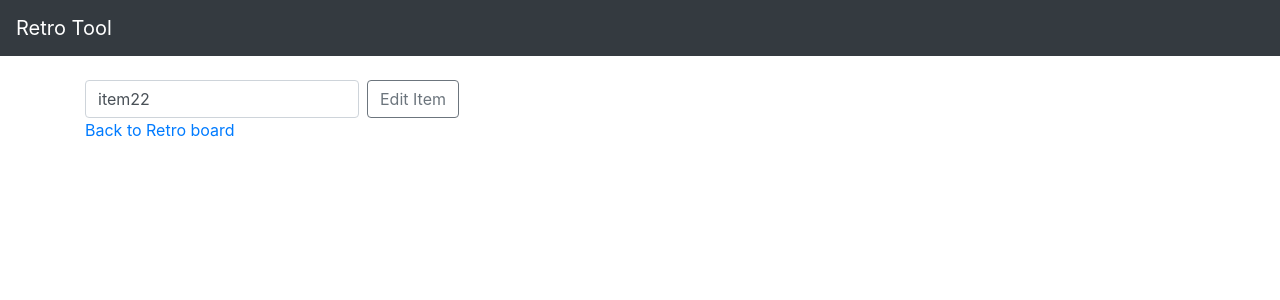
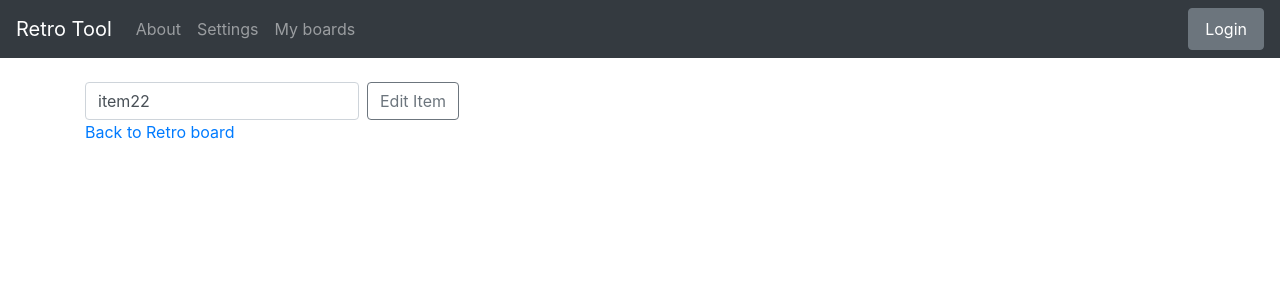
Before and after one commit to wojtekd9393/DjangoProjects, a Django app: page /edit/74 in a window 1280 px wide. Shown: the top 300 px of the page. Run offline with Django 3.2, Linux system fonts and the light colour scheme; data comes from the database, SQL or seed files in the repository; both versions use the stored data as it was after the commit; some libraries are stand-ins or nearby versions.

Commit message:
small layout changes

```diff
--- a/templates/base.html
+++ b/templates/base.html
@@ -20,7 +20,15 @@
 
       <div class="collapse navbar-collapse" id="navbarSupportedContent">
         <ul class="navbar-nav mr-auto">
-
+            <li class="nav-item">
+                <a class="nav-link" href="#">About</a>
+            </li>
+            <li class="nav-item">
+                <a class="nav-link" href="#">Settings</a>
+            </li>
+            <li class="nav-item">
+                <a class="nav-link" href="{% url 'main' %}">My boards</a>
+            </li>
         </ul>
       </div>
           {% if user.is_authenticated %}
@@ -35,7 +43,9 @@
               <div class="dropdown-divider"></div>
               <a class="dropdown-item" href="{% url 'logout' %}">Logout</a>
           </div>
-           {% endif %}
+            {% else %}
+                <a class="btn btn-secondary nav-link"  href="{% url 'login' %}">Login</a>
+            {% endif %}
           </div>
     </nav>
       <br/>
--- a/templates/dashboard.html
+++ b/templates/dashboard.html
@@ -1,7 +1,6 @@
 {% extends 'base.html' %}
 
 {% block content %}
-
     <div>
         {% if user.is_authenticated %}
             <a href="{% url 'logout' %}">Logout</a> <br>
```
Also changed, not shown: db.sqlite3.
